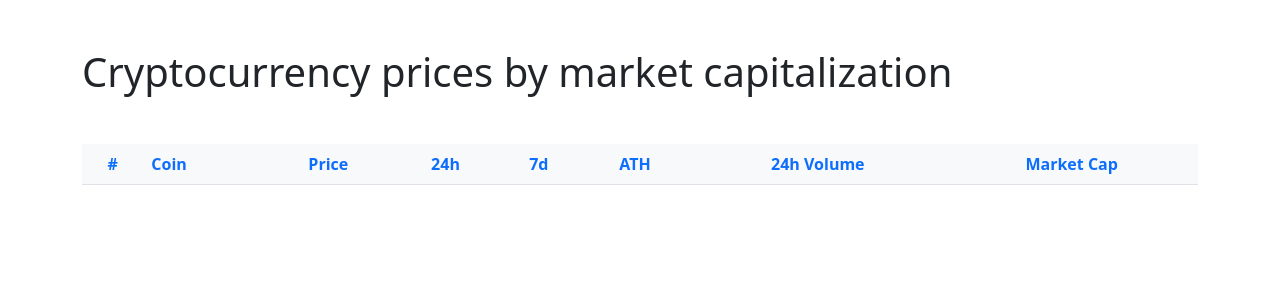
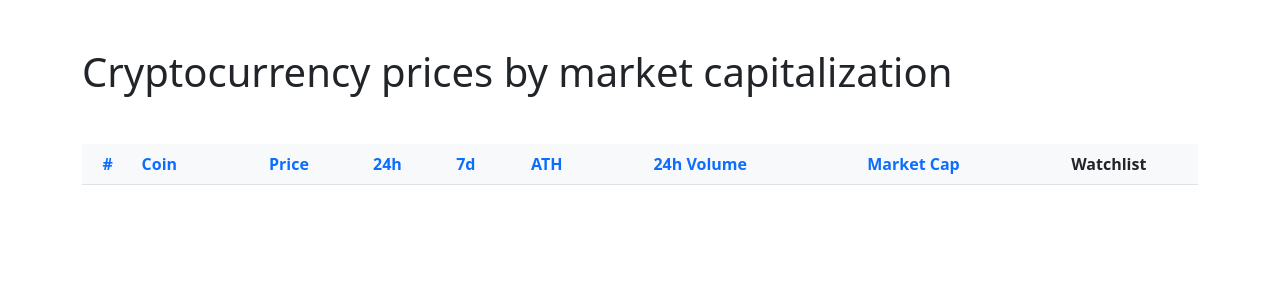
Before and after one commit to leivermoreno/cryptotrack, a Django app: template coins/templates/coins/index.html in a window 1280 px wide. Shown: the part 56-356 px from the top of the page. Run offline with Django 5.2, Linux system fonts and the light colour scheme; the template is opened without the code that fills it, so the values that code supplies are empty.

Commit message:
add watchlist functionality

```diff
--- a/coins/templates/coins/index.html
+++ b/coins/templates/coins/index.html
@@ -18,6 +18,7 @@
                 <th>{% sort_link 'ath' page sort direction 'ATH' %}</th>
                 <th>{% sort_link 'volume' page sort direction '24h Volume' %}</th>
                 <th>{% sort_link 'market_cap' page sort direction 'Market Cap' %}</th>
+                <th>Watchlist</th>
             </tr>
             </thead>
 
@@ -43,6 +44,18 @@
                     <td>{{ coin.ath|format_amount }}</td>
                     <td>{{ coin.total_volume|format_amount }}</td>
                     <td>{{ coin.market_cap|format_amount }}</td>
+                    <td>
+                        <form action="{% url 'coins:add_remove_to_watchlist' coin.id %}" method="post">
+                            {% csrf_token %}
+                            <button type="submit" class="btn btn-sm btn-link text-decoration-none">
+                                {% if coin.id in user_watchlist %}
+                                    &#10003;
+                                {% else %}
+                                    &#10007;
+                                {% endif %}
+                            </button>
+                        </form>
+                    </td>
                 </tr>
             {% endfor %}
             </tbody>
--- a/coins/urls.py
+++ b/coins/urls.py
@@ -1,5 +1,12 @@
 from django.urls import path
-from coins.views import render_index
+from coins.views import render_index, add_remove_to_watchlist
 
 app_name = "coins"
-urlpatterns = [path("", render_index, name="index")]
+urlpatterns = [
+    path("", render_index, name="index"),
+    path(
+        "add_remove_to_watchlist/<str:cg_id>/",
+        add_remove_to_watchlist,
+        name="add_remove_to_watchlist",
+    ),
+]
```
Also changed, not shown: coins/views.py (+24 -0 lines).
